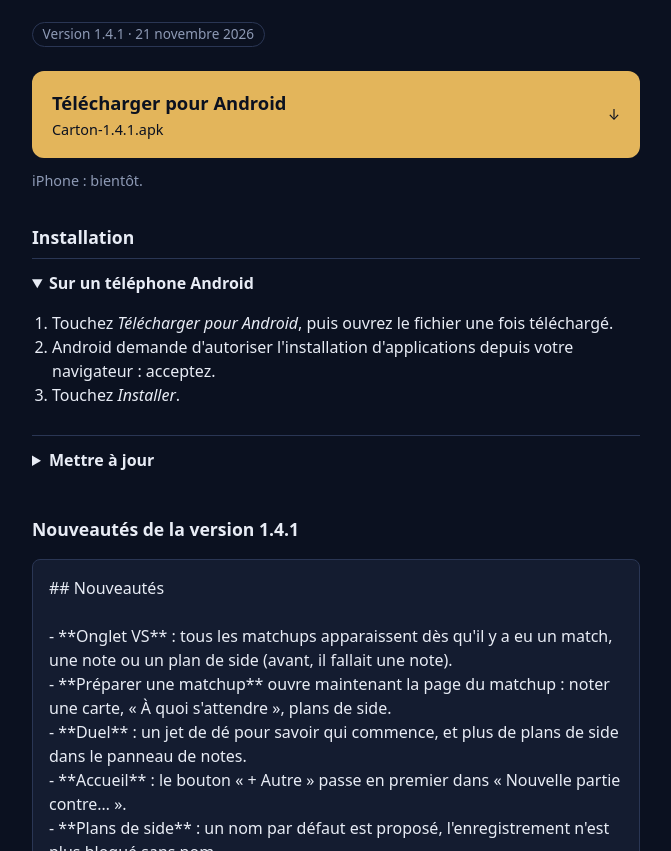
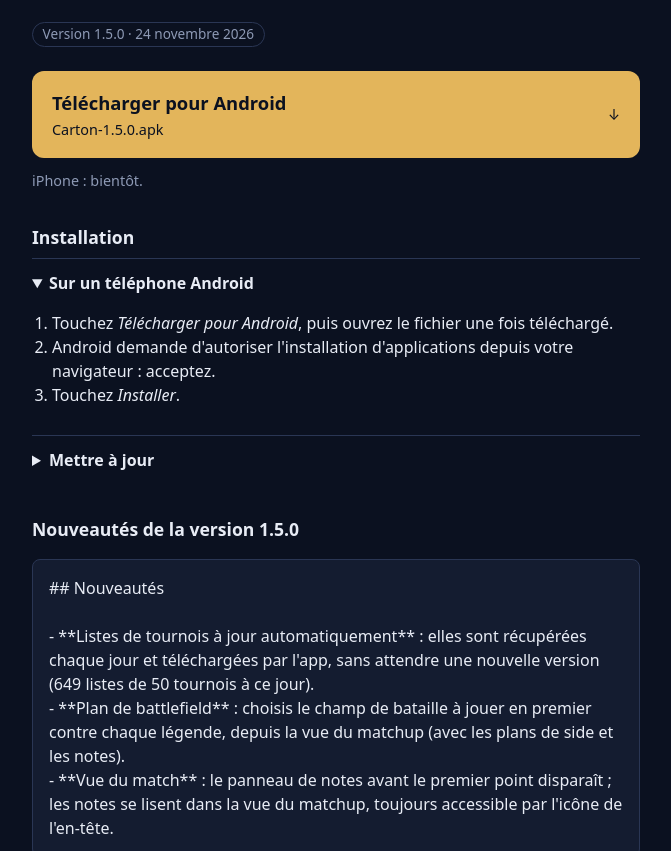
Before and after one commit to Unarbre/carton.github.io, a plain HTML site: page index.html in a window 1280 px wide. Shown: the part 161-1012 px from the top of the page, without its empty margins (304-975 px from the left). Drawn offline with Linux system fonts and the light colour scheme.

Commit message:
Download page: Carton 1.5.0

```diff
--- a/index.html
+++ b/index.html
@@ -36,10 +36,10 @@
     <h1>Carton</h1>
     <p class="tagline">Le compagnon des joueurs de jeux de cartes : score, historique, notes par matchup et banlists
     toujours à jour. Premier jeu : Riftbound.</p>
-    <span class="version">Version 1.4.1 · 21 novembre 2026</span>
+    <span class="version">Version 1.5.0 · 24 novembre 2026</span>
 
-    <a class="download" href="https://github.com/Unarbre/carton.github.io/releases/download/v1.4.1/Carton-1.4.1.apk">
-      <div><strong>Télécharger pour Android</strong><span>Carton-1.4.1.apk</span></div>
+    <a class="download" href="https://github.com/Unarbre/carton.github.io/releases/download/v1.5.0/Carton-1.5.0.apk">
+      <div><strong>Télécharger pour Android</strong><span>Carton-1.5.0.apk</span></div>
       <span aria-hidden="true">↓</span>
     </a>
     <p class="soon">iPhone : bientôt.</p>
@@ -60,15 +60,12 @@
       toutes seules.</p>
     </details>
 
-    <h2>Nouveautés de la version 1.4.1</h2>
+    <h2>Nouveautés de la version 1.5.0</h2>
     <pre class="notes">## Nouveautés
 
-- **Onglet VS** : tous les matchups apparaissent dès qu'il y a eu un match, une note ou un plan de side (avant, il fallait une note).
-- **Préparer une matchup** ouvre maintenant la page du matchup : noter une carte, « À quoi s'attendre », plans de side.
-- **Duel** : un jet de dé pour savoir qui commence, et plus de plans de side dans le panneau de notes.
-- **Accueil** : le bouton « + Autre » passe en premier dans « Nouvelle partie contre… ».
-- **Plans de side** : un nom par défaut est proposé, l'enregistrement n'est plus bloqué sans nom.
-- **Catalogue** : 14 cartes de Radiance avaient un mauvais domaine (dont Bilgewater Tracker et The Good Stuff), elles sont corrigées.</pre>
+- **Listes de tournois à jour automatiquement** : elles sont récupérées chaque jour et téléchargées par l'app, sans attendre une nouvelle version (649 listes de 50 tournois à ce jour).
+- **Plan de battlefield** : choisis le champ de bataille à jouer en premier contre chaque légende, depuis la vue du matchup (avec les plans de side et les notes).
+- **Vue du match** : le panneau de notes avant le premier point disparaît ; les notes se lisent dans la vue du matchup, toujours accessible par l'icône de l'en-tête.</pre>
 
     <footer>
       <p><a href="https://github.com/Unarbre/carton.github.io/releases">Toutes les versions</a></p>
```
Also changed, not shown: app/latest.json (+4 -4 lines).
